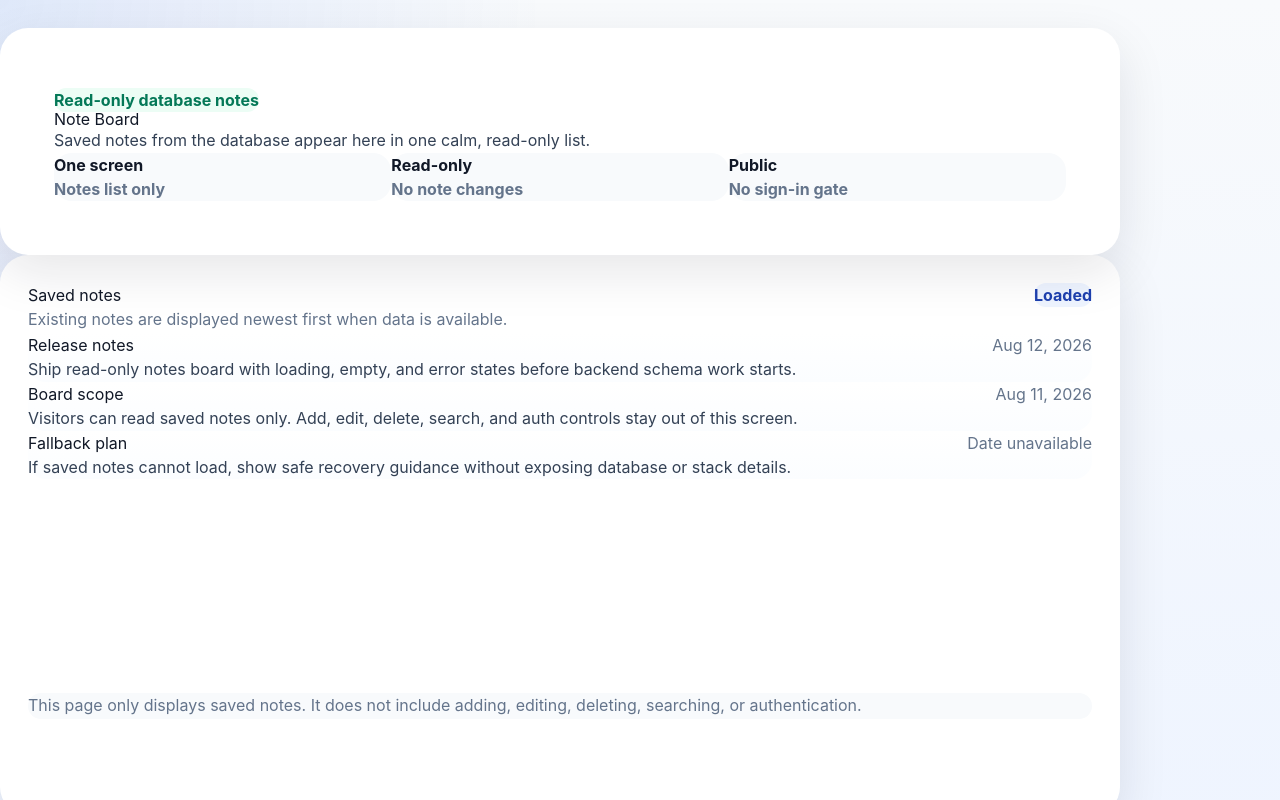
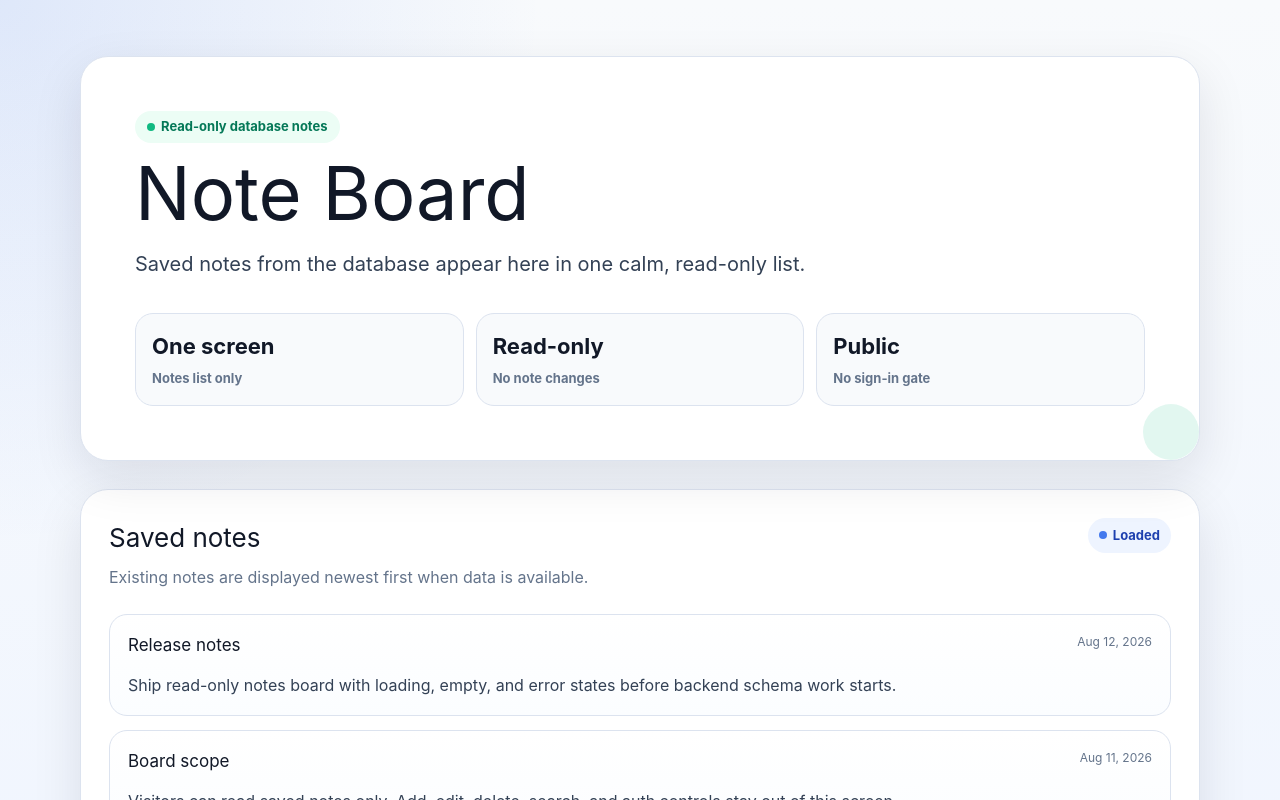
Before and after one commit to ThanhNV121097/project-28a57e3e, a Next.js app in the folder code/frontend/: page / in a window 1280 px wide. Shown: the top 800 px of the page. Built offline with nearby package versions, Linux system fonts and the light colour scheme.

Commit message:
fix(ui): define story-scoped design tokens

```diff
--- a/code/frontend/components/DisplaySavedNotes.module.css
+++ b/code/frontend/components/DisplaySavedNotes.module.css
@@ -1,4 +1,30 @@
 .page {
+  --space-0: 0;
+  --space-2: 6px;
+  --space-4: 8px;
+  --space-6: 10px;
+  --space-7: 11px;
+  --space-8: 12px;
+  --space-10: 14px;
+  --space-11: 16px;
+  --space-12: 18px;
+  --space-13: 20px;
+  --space-15: 24px;
+  --space-16: 28px;
+  --space-17: 32px;
+  --space-19: 56px;
+  --text-xs: 12px;
+  --text-sm: 13px;
+  --text-note: 14px;
+  --text-base: 16px;
+  --text-card-title: 17px;
+  --text-lg: clamp(17px, 2vw, 20px);
+  --text-xl: 22px;
+  --text-3xl: 26px;
+  --text-display: clamp(42px, 7vw, 74px);
+  --border-width: 1px;
+  --border-width-illustration: 3px;
+  --easing: ease;
   display: grid;
   gap: var(--space-16);
   width: min(1120px, calc(100% - 32px));
```
